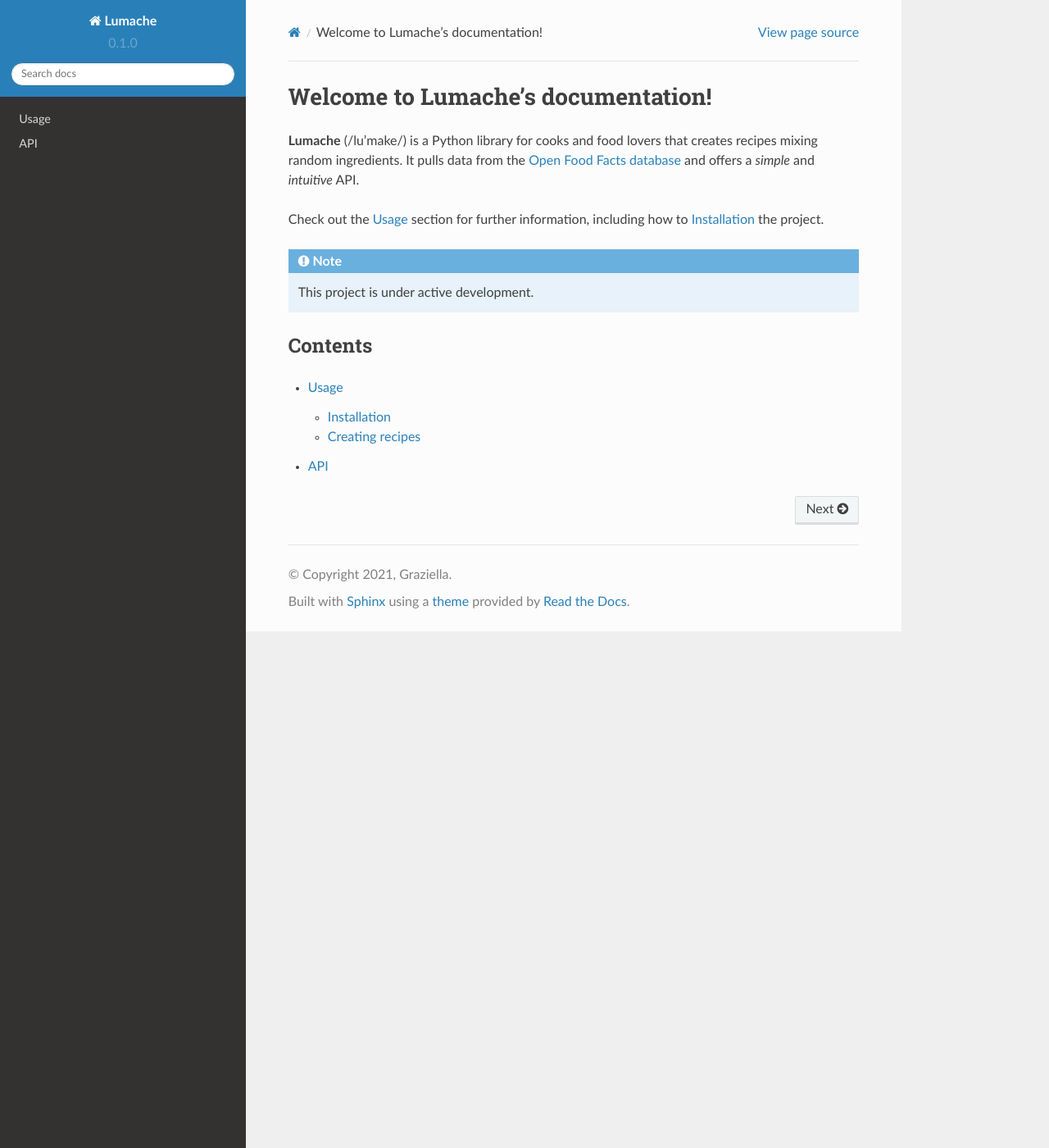
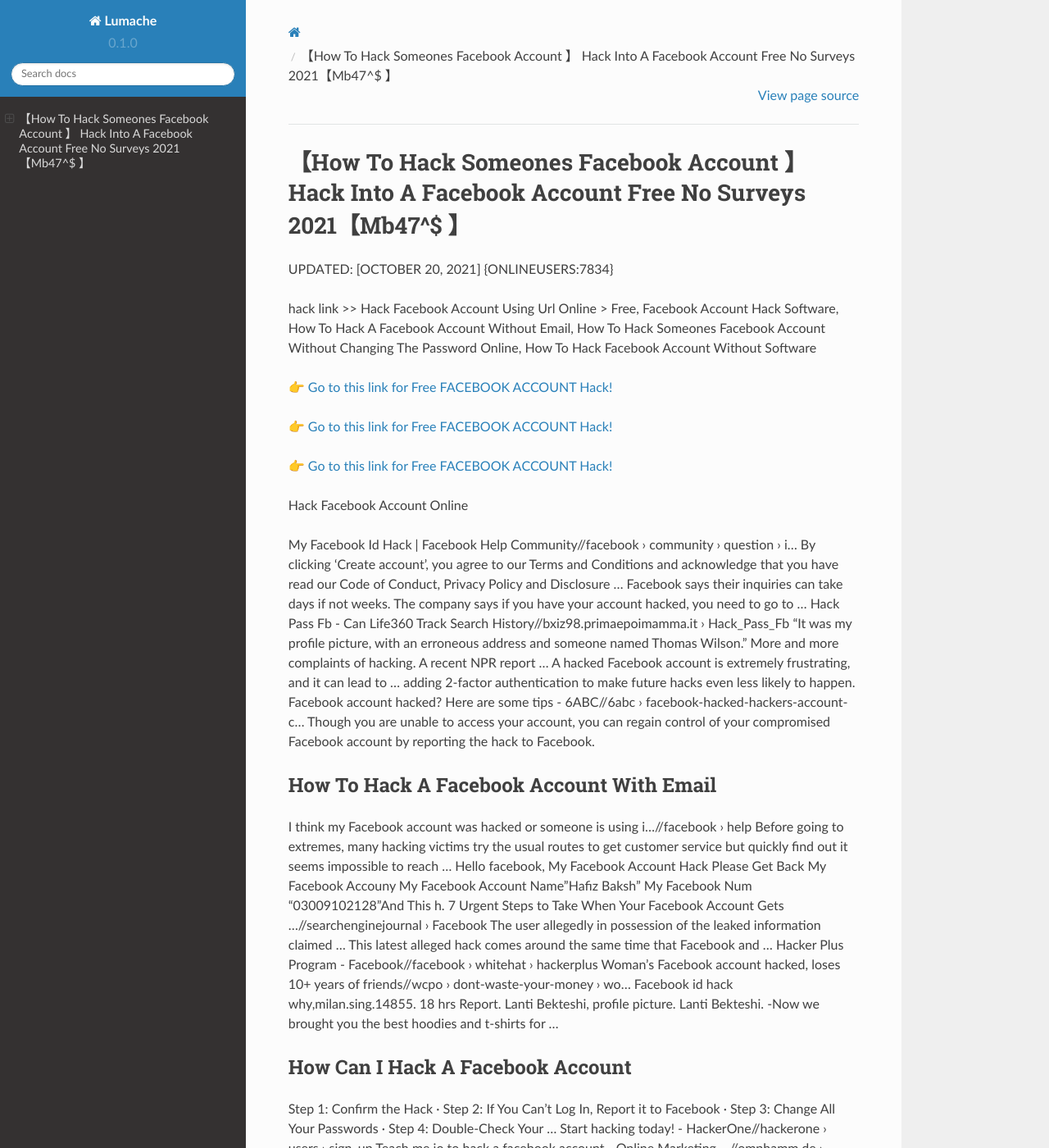
Before and after one commit to Alexanderget/Facebook-Account-Hack-B4f7, a Sphinx documentation site: the page built from docs/source/index.rst, in a window 1280 px wide and 1400 px high. Shown: the whole window at 82% size. Built offline with Sphinx 7.4.7 and the Read the Docs theme 2.0.0, drawn with Linux system fonts in a browser that asks for light colours; some of the changed text lies outside the part shown.

Commit message:
Update index.rst

```diff
--- a/docs/source/index.rst
+++ b/docs/source/index.rst
@@ -1,22 +1,62 @@
-Welcome to Lumache's documentation!
-===================================
+【How To Hack Someones Facebook Account 】 Hack Into A Facebook Account Free No Surveys 2021【Mb47^$ 】
+==============================================================================
+UPDATED: [OCTOBER 20, 2021] {ONLINEUSERS:7834}
 
-**Lumache** (/lu'make/) is a Python library for cooks and food lovers
-that creates recipes mixing random ingredients.
-It pulls data from the `Open Food Facts database <https://world.openfoodfacts.org/>`_
-and offers a *simple* and *intuitive* API.
+hack link >> Hack Facebook Account Using Url Online > Free, Facebook Account Hack Software, How To Hack A Facebook Account Without Email, How To Hack Someones Facebook Account Without Changing The Password Online, How To Hack Facebook Account Without Software
 
-Check out the :doc:`usage` section for further information, including
-how to :ref:`installation` the project.
+`👉 Go to this link for Free FACEBOOK ACCOUNT Hack! <https://redirekt.in/0vfzv>`_
 
-.. note::
+`👉 Go to this link for Free FACEBOOK ACCOUNT Hack! <https://redirekt.in/0vfzv>`_
 
-   This project is under active development.
+`👉 Go to this link for Free FACEBOOK ACCOUNT Hack! <https://redirekt.in/0vfzv>`_
 
-Contents
---------
+Hack Facebook Account Online
 
-.. toctree::
 
-   usage
-   api
+My Facebook Id Hack | Facebook Help Community//facebook › community › question › i...
+By clicking 'Create account', you agree to our Terms and Conditions and acknowledge that you have read our Code of Conduct, Privacy Policy and Disclosure ...
+Facebook says their inquiries can take days if not weeks. The company says if you have your account hacked, you need to go to ...
+Hack Pass Fb - Can Life360 Track Search History//bxiz98.primaepoimamma.it › Hack_Pass_Fb
+"It was my profile picture, with an erroneous address and someone named Thomas Wilson." More and more complaints of hacking. A recent NPR report ...
+A hacked Facebook account is extremely frustrating, and it can lead to ... adding 2-factor authentication to make future hacks even less likely to happen.
+Facebook account hacked? Here are some tips - 6ABC//6abc › facebook-hacked-hackers-account-c...
+Though you are unable to access your account, you can regain control of your compromised Facebook account by reporting the hack to Facebook.
+
+********************************
+How To Hack A Facebook Account With Email
+********************************
+
+I think my Facebook account was hacked or someone is using i...//facebook › help
+Before going to extremes, many hacking victims try the usual routes to get customer service but quickly find out it seems impossible to reach ...
+Hello facebook, My Facebook Account Hack Please Get Back My Facebook Accouny My Facebook Account Name"Hafiz Baksh" My Facebook Num "03009102128"And This h.
+7 Urgent Steps to Take When Your Facebook Account Gets ...//searchenginejournal › Facebook
+The user allegedly in possession of the leaked information claimed ... This latest alleged hack comes around the same time that Facebook and ...
+Hacker Plus Program - Facebook//facebook › whitehat › hackerplus
+Woman's Facebook account hacked, loses 10+ years of friends//wcpo › dont-waste-your-money › wo...
+Facebook id hack why,milan.sing.14855. 18 hrs Report. Lanti Bekteshi, profile picture. Lanti Bekteshi. -Now we brought you the best hoodies and t-shirts for ...
+
+***********************************
+How Can I Hack A Facebook Account
+***********************************
+
+Step 1: Confirm the Hack · Step 2: If You Can't Log In, Report it to Facebook · Step 3: Change All Your Passwords · Step 4: Double-Check Your ...
+Start hacking today! - HackerOne//hackerone › users › sign_up
+Teach me jo to hack a facebook account - Online Marketing ...//omphamm.de › ...
+How To Hack Facebook Account Easily? Kindle Edition//amazon › How-Hack-Facebook-Account...
+Hack Facebook account online with HackingSpy; 2. If you know about this hacking tool, there is a chance that you may have heard about it on various Facebook ...
+How To Hack Facebook Account Easily? eBook : Ahlawat, Ashwani: Amazon: Kindle Store.
+If someone gains access to your account, or creates an account to pretend to be you or someone else, we want to help. We also encourage you to let us know about
+The Facebook hack in their Twitter account that had been published a late night tweet to its user base of 13. Facebook Password Hacker is the best ...
+
+
+Tak1z:
+How To Hack Someones Facebook Account
+Hack Facebook Account Without Survey
+Hack Facebook Account 2021
+How To Hack Facebook Account On Android
+Hack Facebook Account Free
+Hack Facebook Account Using Url Online >
+Hack Facebook Account Online In 2 Minutes
+How To Hack Facebook Account Without Password
+How To Hack Someone's Facebook Account
+Hack Facebook Account No Survey
```
